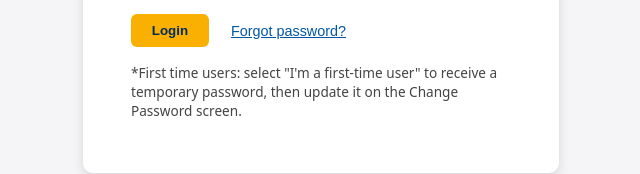
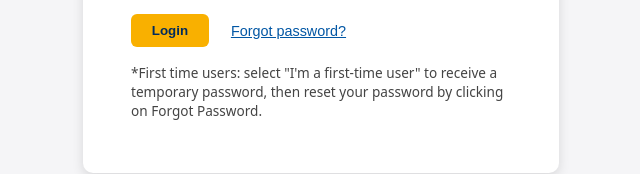
Before and after one commit to Reeya-Patel/SER340-TermProject, a React (Create React App) app in the folder ser340-prototype/: page / in a window 1280 px wide. Shown: the part 476-650 px from the top of the page, without its empty margins (319-959 px from the left). Built offline with nearby package versions, Linux system fonts and the light colour scheme.

Commit message:
minor display changes

```diff
--- a/ser340-prototype/src/screens/Login.js
+++ b/ser340-prototype/src/screens/Login.js
@@ -147,8 +147,8 @@ function Login() {
 
           <p className="login-hint">
             *First time users: select &quot;I'm a first-time user&quot; to
-            receive a temporary password, then update it on the Change Password
-            screen.
+            receive a temporary password, then reset your password by clicking
+            on Forgot Password.
           </p>
         </form>
       </div>
--- a/ser340-prototype/src/screens/PasswordReset.js
+++ b/ser340-prototype/src/screens/PasswordReset.js
@@ -121,7 +121,8 @@ function PasswordReset() {
           {/* success message */}
           {saved && (
             <p className="reset-saved">
-              Password updated successfully. You can now continue to the app.
+              Password updated successfully. You can now use your new password
+              to sign in.
             </p>
           )}
 
```
